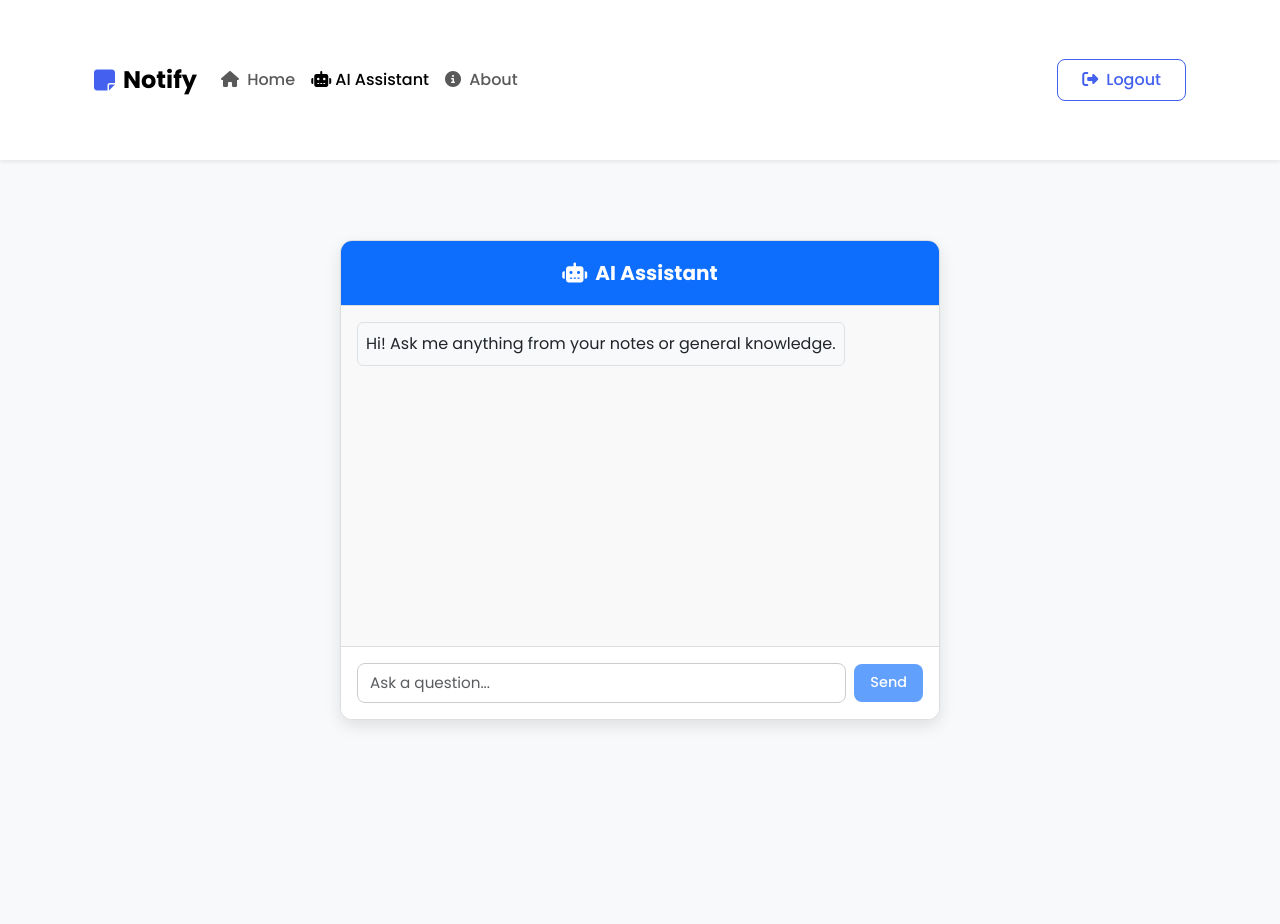
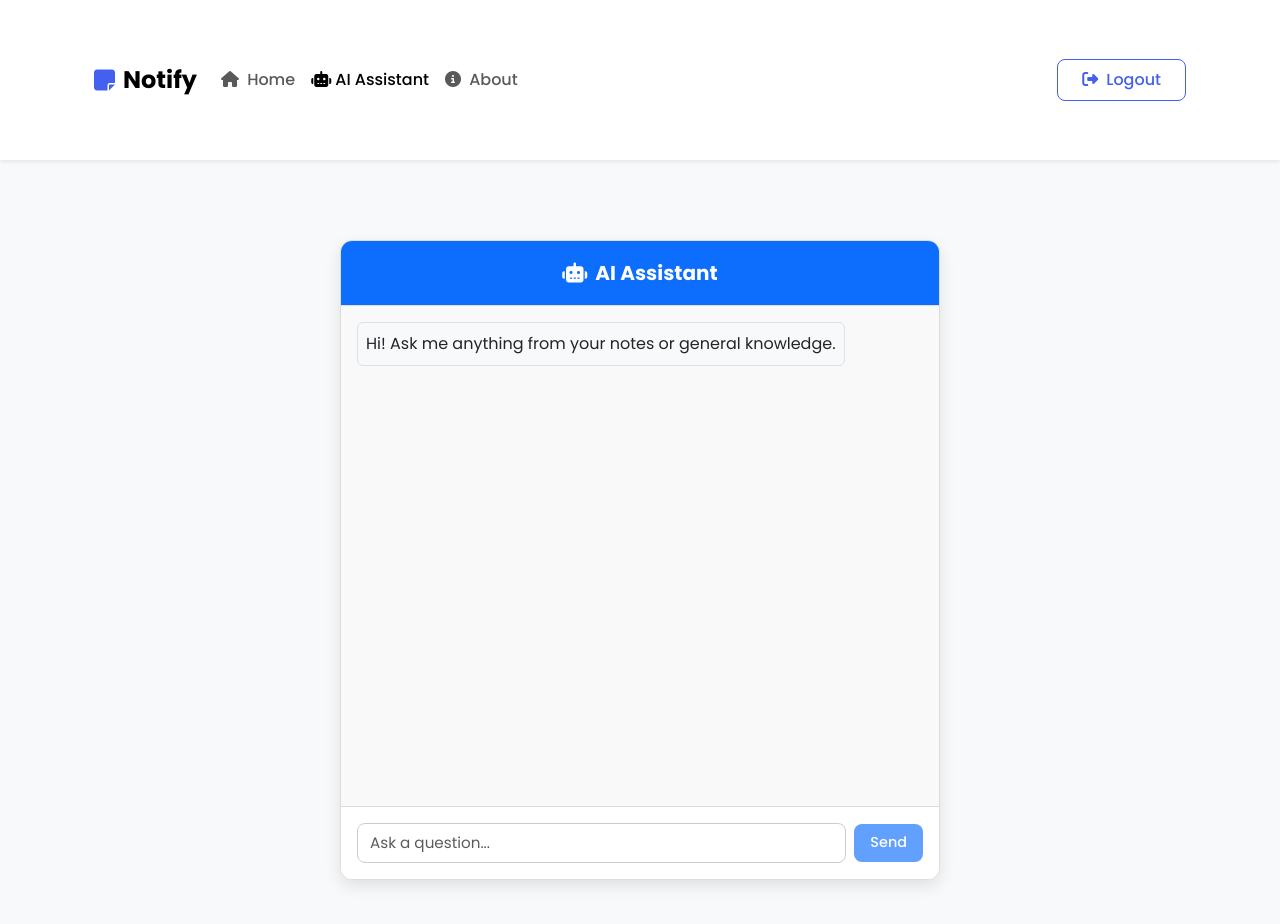
Before and after one commit to PRAJAPATI-NEEL-2005/notify, a React (Create React App) app: page /AIChatbot in a window 1280 px wide. Shown: the top 924 px of the page. Before the commit the page ends 800 px from the top, so only its background shows below. Built offline with nearby package versions, Linux system fonts and the light colour scheme; no server answers; sample sign-in values are in the browser's storage.

Commit message:
made some css changes

```diff
--- a/src/App.css
+++ b/src/App.css
@@ -114,7 +114,7 @@
   max-width: 600px;
   margin: auto;
   margin-top: 0%;
-  height: 60vh; /* Responsive height */
+  height: 80vh; /* Responsive height */
   background-color: #fff;
   border-radius: 12px;
   box-shadow: 0 6px 16px rgba(0, 0, 0, 0.1);
```
